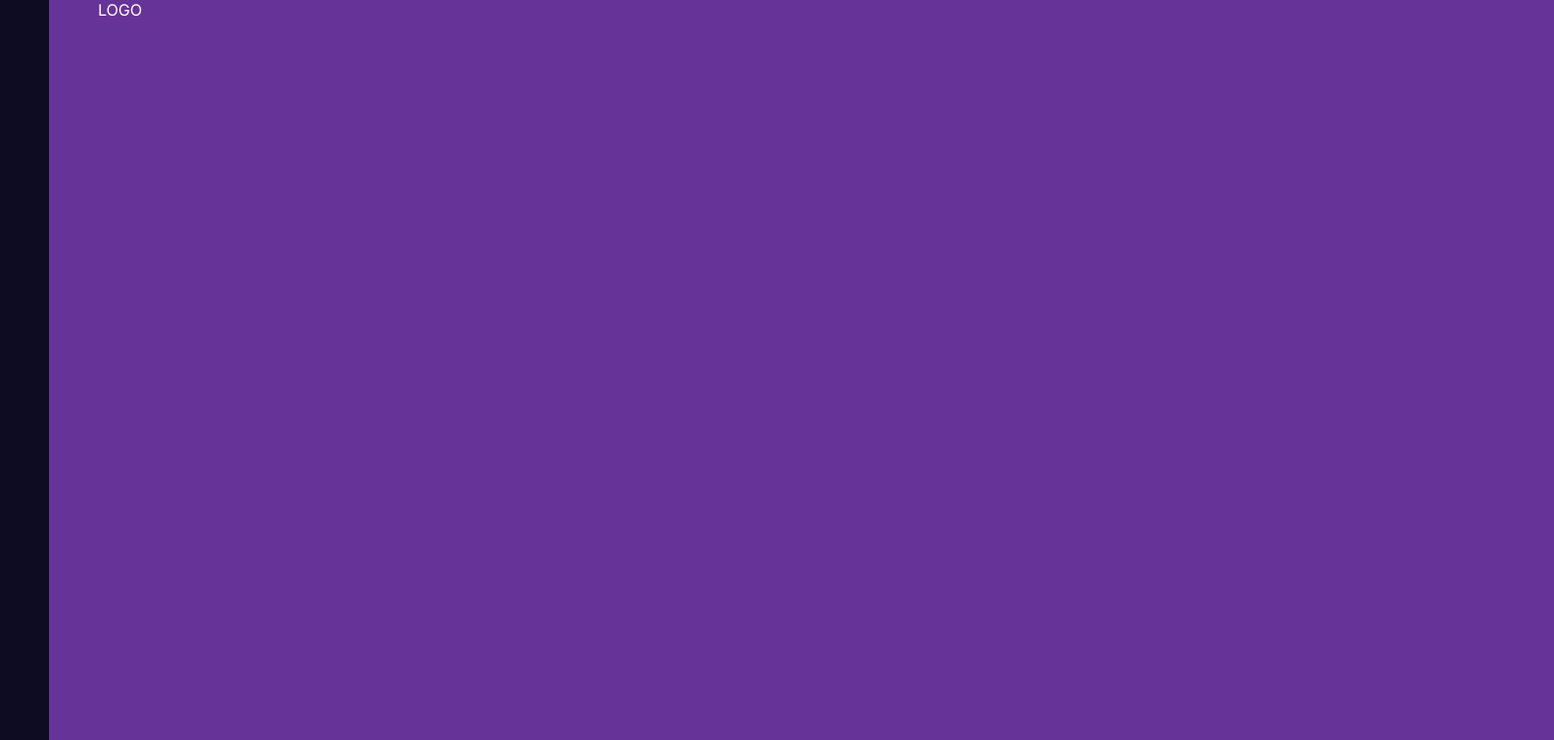
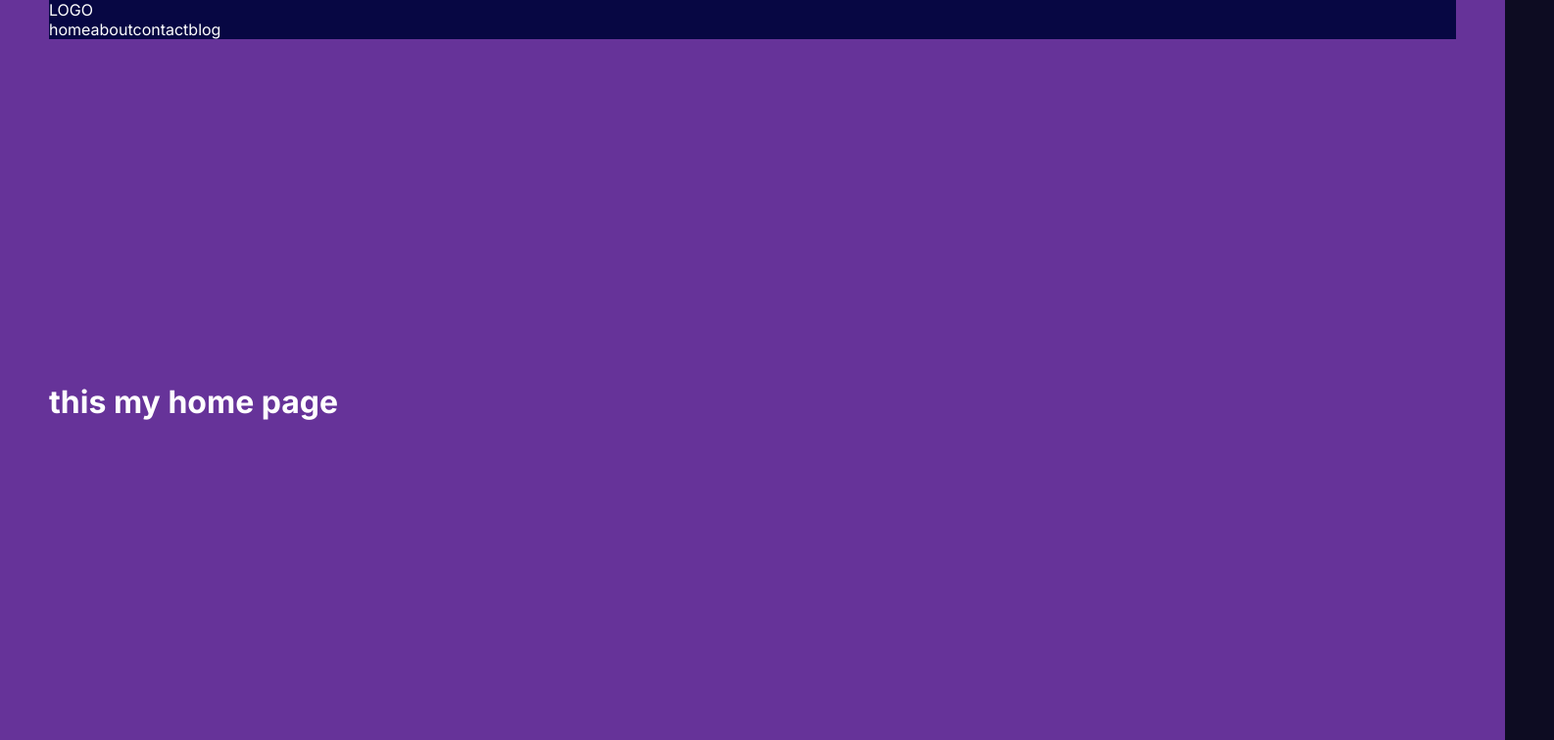
Before and after one commit to misikir21/nextjs, a Next.js app: page / in a window 1280 px wide. Shown: the top 756 px of the page at 98% size, 1586 px wide, since content can reach past the window. Built offline with nearby package versions, Linux system fonts and the light colour scheme.

Commit message:
update the ui

```diff
--- a/app/component/navbar/Navbar.js
+++ b/app/component/navbar/Navbar.js
@@ -3,8 +3,8 @@ import Links from "@/app/links/Links";
 import styles from "./navbar.module.css";
 const Navbar = () => {
   return (
-    <div>
-      <div className={styles.container}>LOGO</div>
+    <div className={styles.container}>
+      LOGO
       <div>
         <Links />
       </div>
--- a/app/component/navbar/navbar.module.css
+++ b/app/component/navbar/navbar.module.css
@@ -1,11 +1,3 @@
 .container {
-  background-color: rebeccapurple;
-  width: 1536px;
-  margin: auto;
-  padding-left: 50px;
-  padding-right: 50px;
-  min-height: 100vh;
-  display: flex;
-  flex-direction: column;
-  justify-content: space-between;
+  background-color: rgb(7, 7, 67);
 }
--- a/app/globals.css
+++ b/app/globals.css
@@ -19,6 +19,7 @@ a {
   color: inherit;
 }
 .container {
+  background-color: rebeccapurple;
   width: 1536px;
   margin: auto;
   padding-left: 50px;
```
